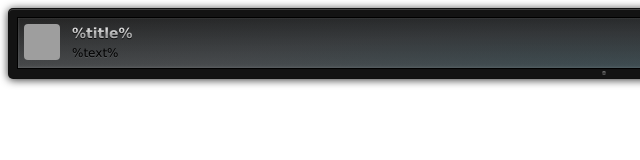
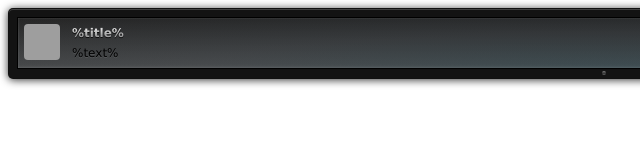
Before and after one commit to kremalicious/glassfruit, a plain HTML site: page Fruit.growlStyle/Contents/Resources/template.html in a window 1280 px wide. Shown: the full height of the page, 0-640 px from the left. Drawn offline with Linux system fonts and the light colour scheme; grey boxes are pictures that could not be loaded.

Commit message:
rename, smaller title

```diff
--- a/Fruit.growlStyle/Contents/Resources/default.css
+++ b/Fruit.growlStyle/Contents/Resources/default.css
@@ -1,4 +1,4 @@
-/* Fruit is licensed under the Creative Commons Attribution-Noncommercial-Share Alike 3.0 Unported License. To view a copy of this license, visit http://creativecommons.org/licenses/by-nc-sa/3.0/ or send a letter to Creative Commons, 171 Second Street, Suite 300, San Francisco, California, 94105, USA. */
+/* Fruit Glass is licensed under the Creative Commons Attribution-Noncommercial-Share Alike 3.0 Unported License. To view a copy of this license, visit http://creativecommons.org/licenses/by-nc-sa/3.0/ or send a letter to Creative Commons, 171 Second Street, Suite 300, San Francisco, California, 94105, USA. */
 
 body { word-wrap: break-word; }
 
@@ -113,8 +113,7 @@ body { word-wrap: break-word; }
 }
 
 .title {
-	font-size: 14px;
-	line-height: 1.3;
+	font-size: 12px;
 	margin: 0 0 2px 0;
 	padding: 0 0 0 48px;
 	color: #ddd;
```
Also changed, not shown: Fruit.growlStyle/Contents/Resources/images/orange.png (deleted), 1 other file.
